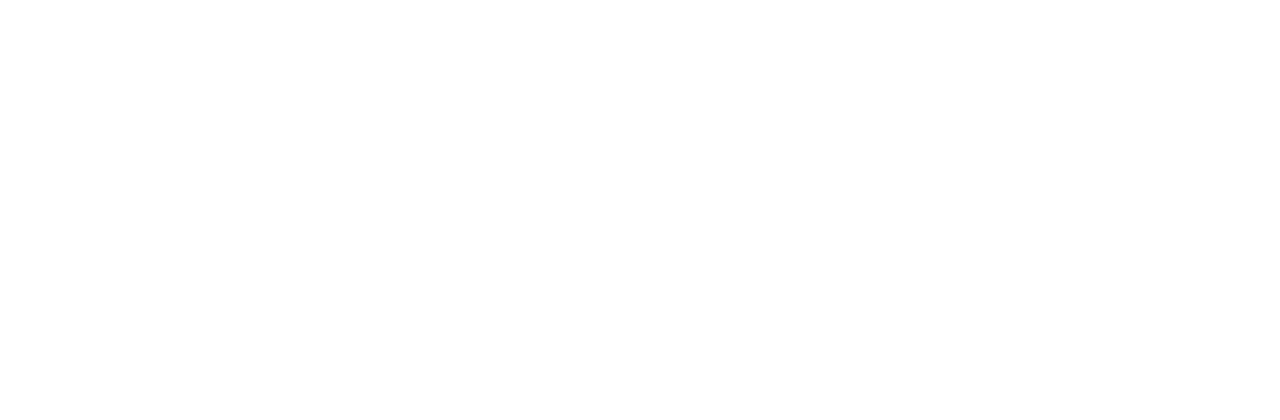
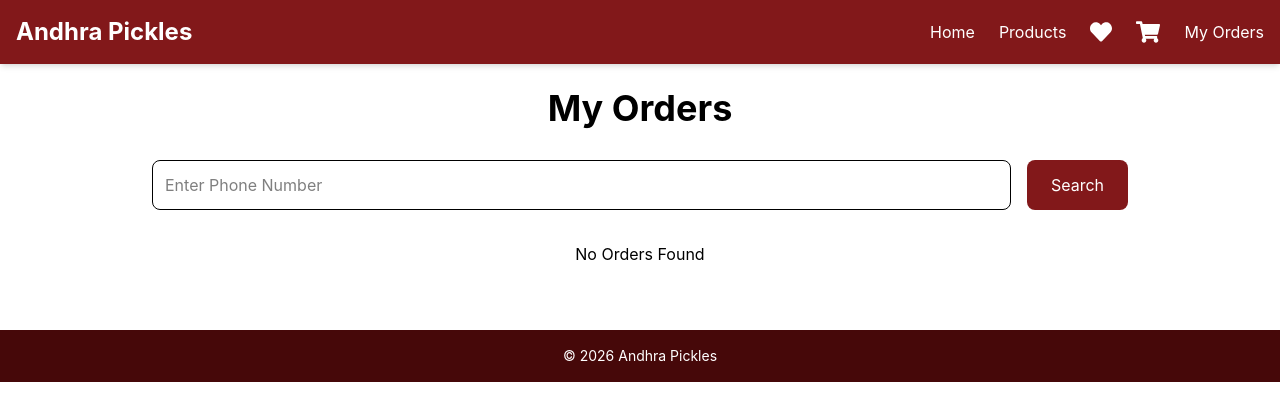
Before and after one commit to Hema281204/picklestore, a React app: page /my-orders in a window 1280 px wide. Before the commit this address had no page. Shown: the top 420 px of the page. Built offline with nearby package versions, Linux system fonts and the light colour scheme; the HTML template or start-up script is replaced by a standard one.

Commit message:
orders page

```diff
--- a/src/App.jsx
+++ b/src/App.jsx
@@ -30,6 +30,7 @@
 from "./Components/AdminRoute";
 import AdminMessages
 from "./Pages/Admin/AdminMessages";
+import MyOrders from "./Pages/MyOrders/MyOrders";
 
 
 function App() {
@@ -129,6 +130,11 @@
   element={<AdminMessages />}
 />
 
+<Route
+  path="/my-orders"
+  element={<MyOrders />}
+/>
+
       </Routes>
 
       <ToastContainer
--- a/src/Components/Navbar/Navbar.jsx
+++ b/src/Components/Navbar/Navbar.jsx
@@ -92,6 +92,9 @@
               </span>
             )}
           </Link>
+          <Link to="/my-orders">
+  My Orders
+</Link>
 
         </div>
 
--- /dev/null
+++ b/src/Pages/MyOrders/MyOrders.jsx
@@ -0,0 +1,122 @@
+import { useState } from "react";
+import api from "../../api/api";
+import Navbar from "../../Components/Navbar/Navbar";
+import MiniFooter from "../../Components/Footer/MiniFooter";
+
+function MyOrders() {
+  const [phone, setPhone] =
+    useState("");
+
+  const [orders, setOrders] =
+    useState([]);
+
+  const fetchOrders =
+    async () => {
+      try {
+
+        const response =
+          await api.get(
+            `/orders/phone/${phone}`
+          );
+
+        setOrders(
+          response.data
+        );
+
+      } catch (error) {
+        console.error(error);
+      }
+    };
+
+  return (
+    <>
+      <Navbar />
+
+      <div className="max-w-5xl mx-auto p-6">
+
+        <h1 className="text-4xl font-bold text-center mb-8">
+          My Orders
+        </h1>
+
+        <div className="flex gap-4 mb-8">
+
+          <input
+            type="text"
+            placeholder="Enter Phone Number"
+            value={phone}
+            onChange={(e) =>
+              setPhone(
+                e.target.value
+              )
+            }
+            className="
+              flex-1
+              border
+              p-3
+              rounded-lg
+            "
+          />
+
+          <button
+            onClick={fetchOrders}
+            className="
+              bg-red-900
+              text-white
+              px-6
+              rounded-lg
+            "
+          >
+            Search
+          </button>
+
+        </div>
+
+        {orders.length === 0 ? (
+          <p className="text-center">
+            No Orders Found
+          </p>
+        ) : (
+          orders.map((order) => (
+            <div
+              key={order._id}
+              className="
+                bg-white
+                shadow
+                rounded-xl
+                p-6
+                mb-4
+              "
+            >
+              <h3 className="font-bold text-lg">
+                {order.customerName}
+              </h3>
+
+              <p>
+                Order Amount:
+                ₹{order.totalAmount}
+              </p>
+
+              <p>
+                Status:
+                {order.status}
+              </p>
+
+              <p>
+                Date:
+                {new Date(
+                  order.createdAt
+                ).toLocaleDateString()}
+              </p>
+
+            </div>
+          ))
+        )}
+
+      </div>
+
+      <MiniFooter />
+    </>
+  );
+}
+
+export default MyOrders;
```
